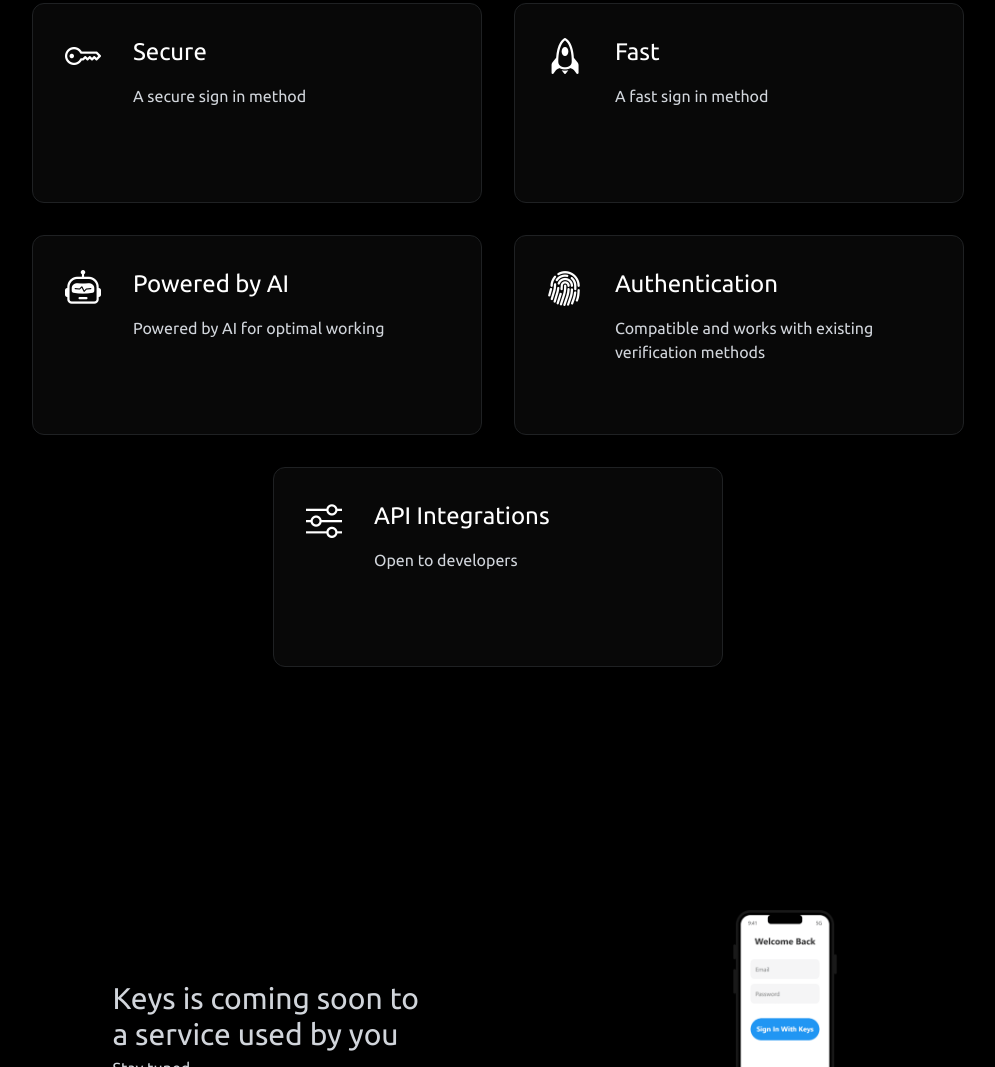
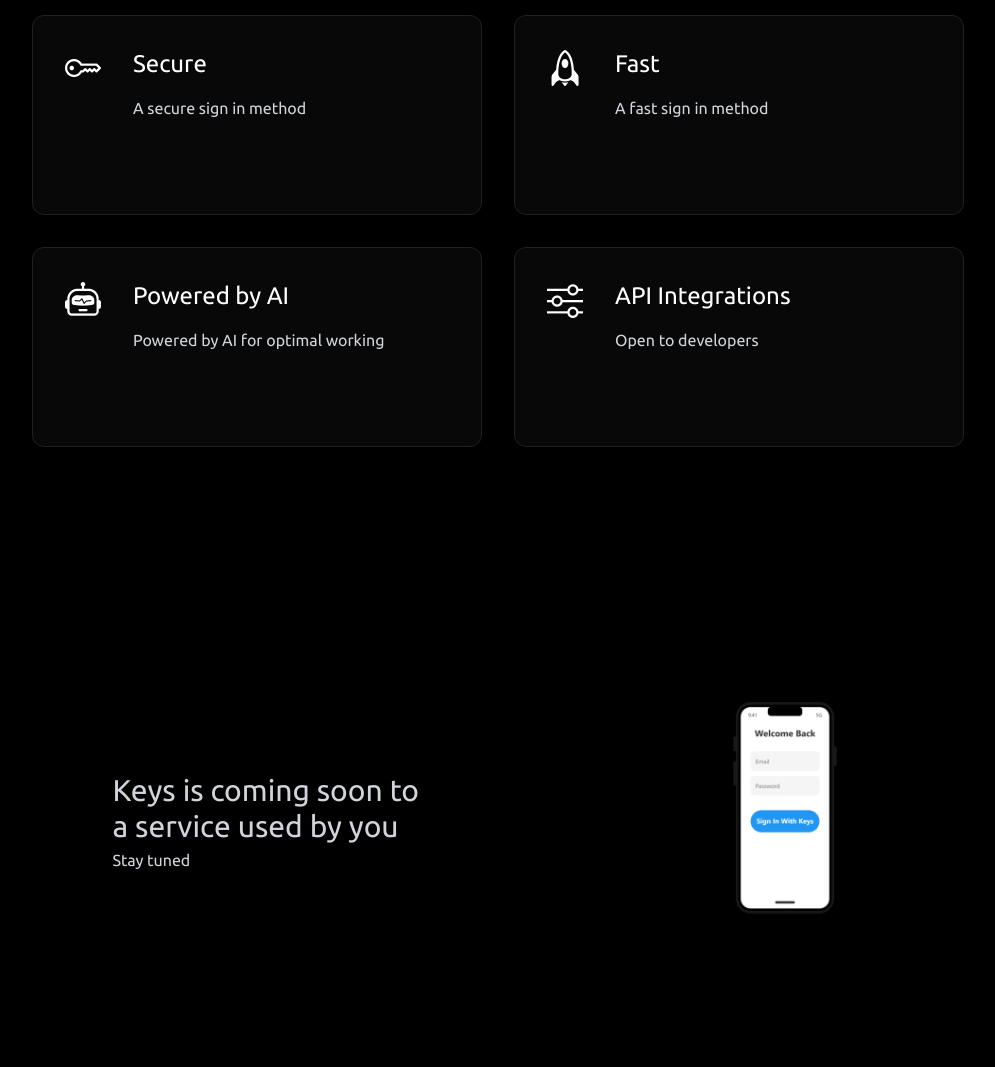
Before and after one commit to Kelvins97/landing, a website: page index.html in a window 1280 px wide. Shown: the part 2409-3476 px from the top of the page, without its empty margins (142-1137 px from the left). Drawn offline with nearby package versions, Linux system fonts and the light colour scheme.

Commit message:
Update index.html

```diff
--- a/index.html
+++ b/index.html
@@ -277,23 +277,6 @@
                         class="reveal-up tw-flex tw-h-[200px] tw-w-[450px] tw-gap-8 tw-rounded-xl tw-border-[1px] tw-border-outlineColor tw-bg-secondary tw-p-8 max-md:tw-w-[320px]"
                     >
                         <div class="tw-text-4xl max-md:tw-text-2xl">
-                            <i class="bi bi-fingerprint"></i>
-                        </div>
-
-                        <div class="tw-flex tw-flex-col tw-gap-4">
-                            <h3 class="tw-text-2xl max-md:tw-text-xl">
-                                Authentication
-                            </h3>
-                            <p class="tw-text-gray-300 max-md:tw-text-sm">
-                                Compatible and works with existing verification methods
-                            </p>
-                        </div>
-                    </div>
-
-                    <div
-                        class="reveal-up tw-flex tw-h-[200px] tw-w-[450px] tw-gap-8 tw-rounded-xl tw-border-[1px] tw-border-outlineColor tw-bg-secondary tw-p-8 max-md:tw-w-[320px]"
-                    >
-                        <div class="tw-text-4xl max-md:tw-text-2xl">
                             <i class="bi bi-sliders"></i>
                         </div>
 
```
